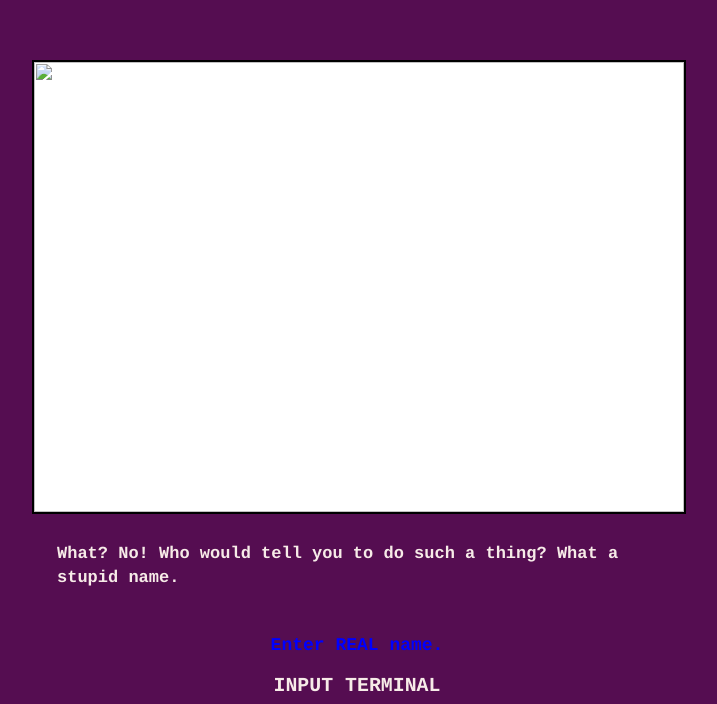
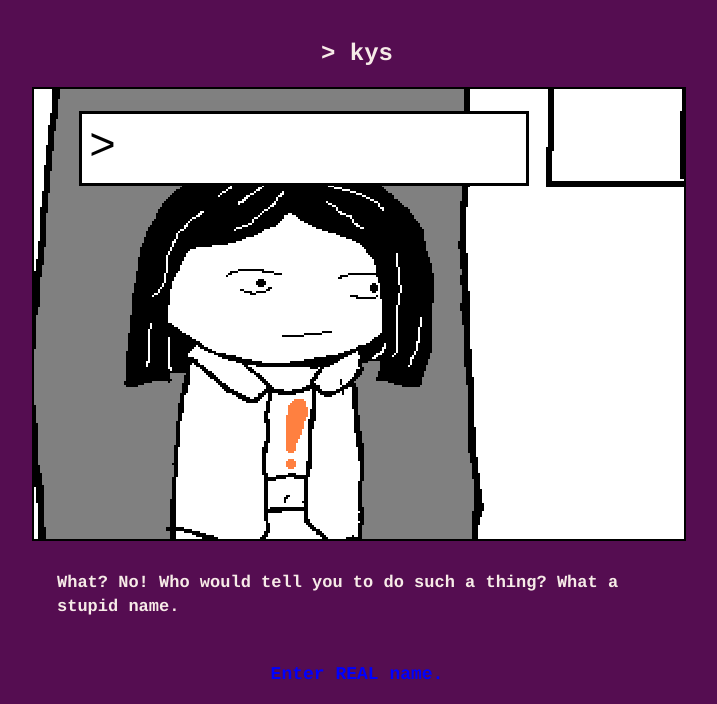
Before and after one commit to Avid-Xenoblade-Player/axp-stu-2, a Jekyll site: the page built from story/000002.md, in a window 1280 px wide. Shown: the top 704 px of the page, without its empty margins (283-1000 px from the left). Built offline with Jekyll 4.4.1, drawn with Linux system fonts in a browser that asks for light colours; some web fonts are replaced; our own code applies the rules of GitHub Pages for plain Markdown files.

Commit message:
Update 000002.md

```diff
--- a/story/000002.md
+++ b/story/000002.md
@@ -1,6 +1,6 @@
 ---
 layout: default
-title: > kys
+title: "> kys"
 panel_image: /assets/panels/panel2.gif
 ---
 What? No! Who would tell you to do such a thing? What a stupid name.
```
